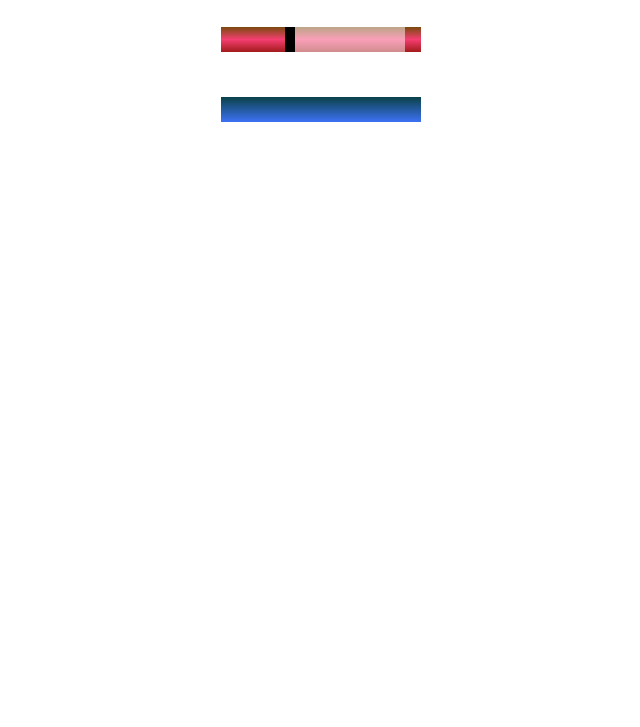
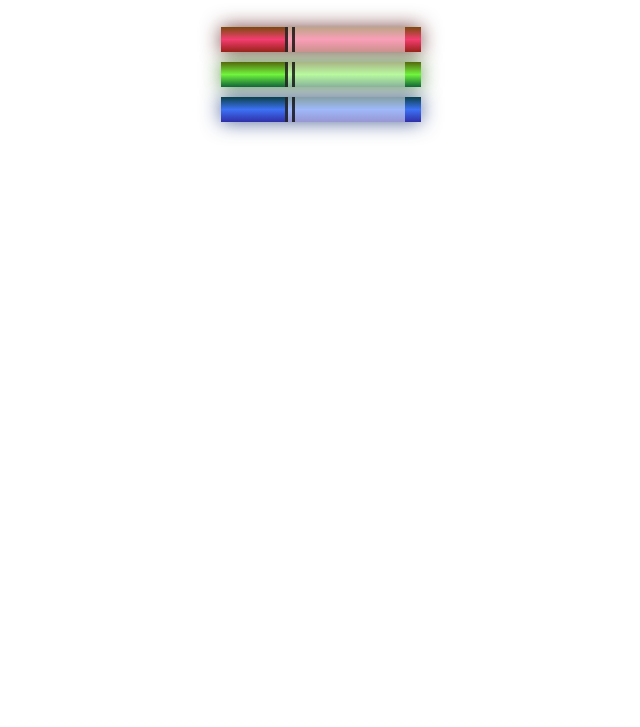
Before and after one commit to dantebrie/ColoredMarkers-freeCodeCamp-, a plain HTML site: page index.html in a window 1280 px wide. Shown: the part 73-800 px from the top of the page, without its empty margins (319-959 px from the left). Drawn offline with Linux system fonts and the light colour scheme.

Commit message:
project done this was quite informative

```diff
--- a/index.html
+++ b/index.html
@@ -10,15 +10,16 @@
         <h1>CSS Color Markers</h1>
         <div class="container">
             <div class="marker red">
-                <div class="cap">
-
-                </div>
-                <div class="sleeve">
-                </div>
+                <div class="cap"></div>
+                <div class="sleeve"></div>
             </div>
             <div class="marker green">
+                <div class="cap"></div>
+                <div class="sleeve"></div>
             </div>
             <div class="marker blue">
+                <div class="cap"></div>
+                <div class="sleeve"></div>
             </div>
         </div>
     </body>
--- a/styles.css
+++ b/styles.css
@@ -22,8 +22,7 @@ h1 {
     width: 110px;
     height: 25px;
     background-color: rgba(255, 255, 255, 50%);
-    border-left-width: 10px;
-    border-left-style: solid;
+    border-left: 10px double rgba(0, 0, 0, 75%);
 }
 
 .cap, .sleeve {
@@ -32,12 +31,15 @@ h1 {
 
 .red {
     background: linear-gradient(180deg, rgb(122, 74, 14) 0%, rgb(245, 62, 113) 50%, rgb(162, 27, 27) 100%);
+    box-shadow: 0 0 20px 0 rgba(83, 14, 14, 0.8);
 }
 
 .green {
-    background: linear-gradient(180deg, #55680D);
-}
+    background: linear-gradient(#55680D, #71F53E, #116C31);
+    box-shadow: 0 0 20px 0 #3B7E20CC;
+  }
 
 .blue {
-    background: linear-gradient(hsl(186, 76%, 16%), hsl(223, 90%, 60%));
+    background: linear-gradient(hsl(186, 76%, 16%), hsl(223, 90%, 60%), hsl(240, 56%, 42%));
+    box-shadow: 0 0 20px 0 hsla(223, 59%, 31%, 0.8);
 }
```
